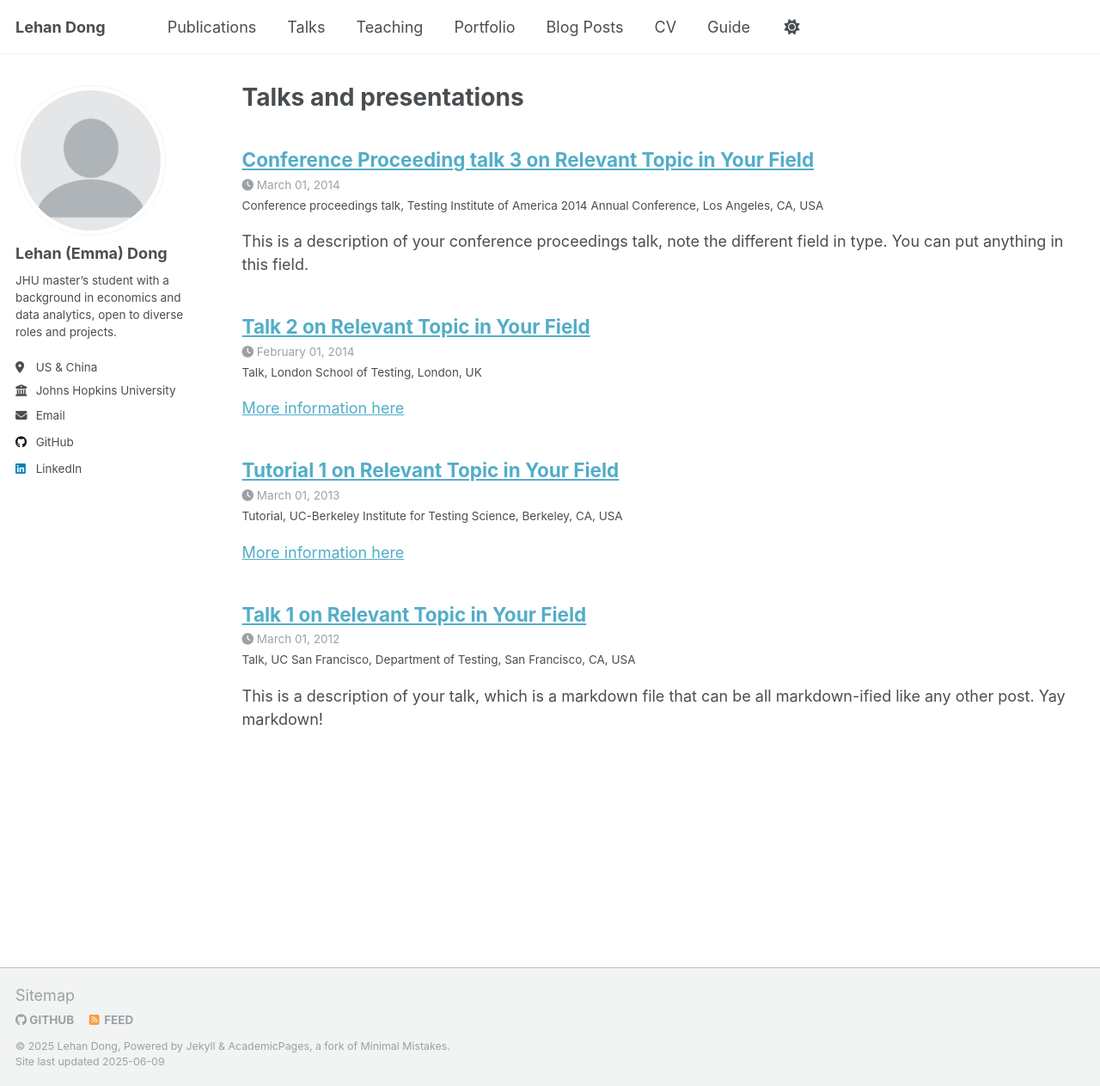
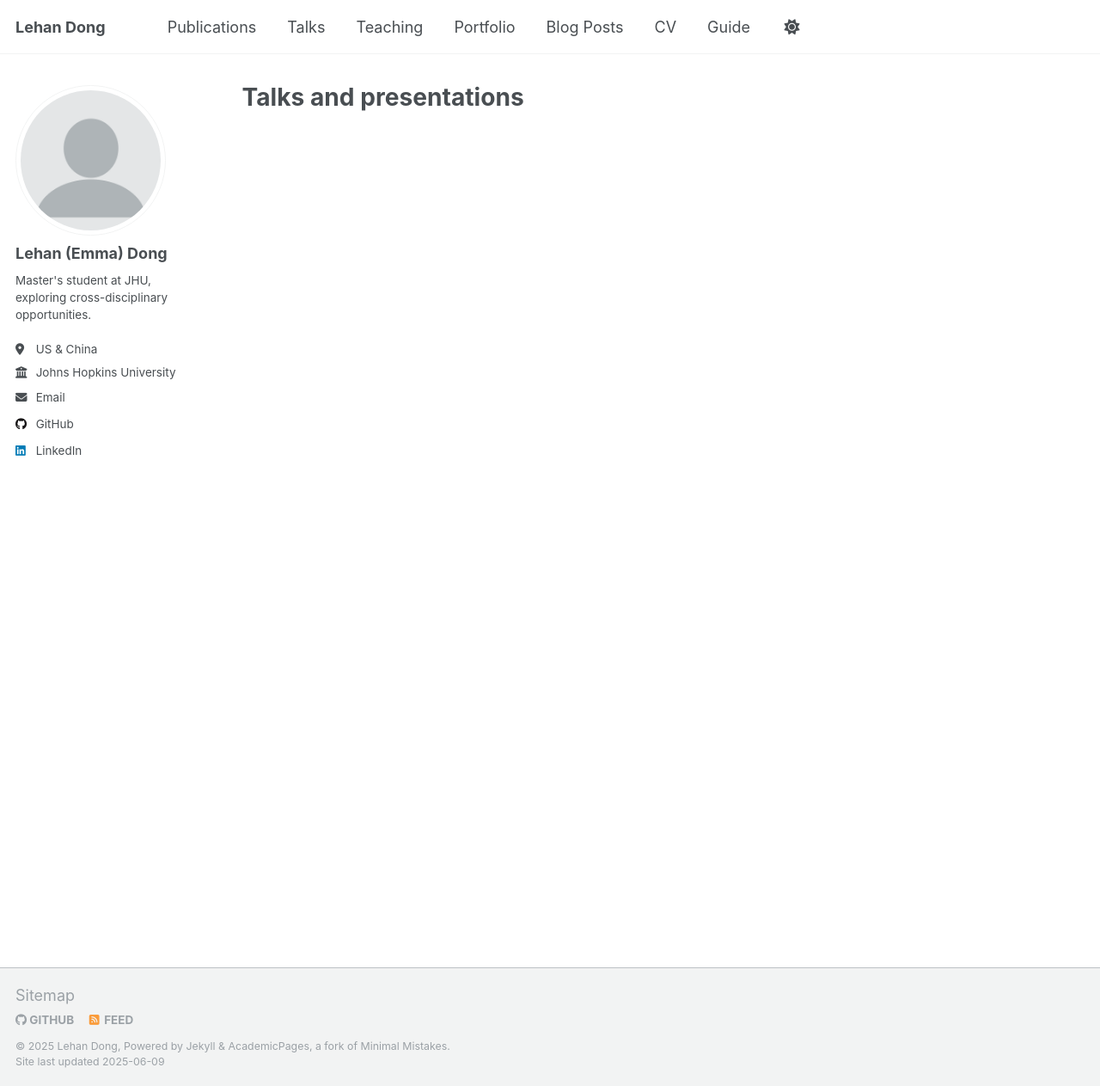
Before and after one commit to LehanDong/lehandongwebsite, a Jekyll site: the page built from _pages/talks.html, in a window 1280 px wide and 1263 px high. Shown: the whole window at 86% size. Built offline with Jekyll 4.4.1, drawn with Linux system fonts in a browser that asks for light colours; part of the change alters nothing that is shown.

Commit message:
_config.yml

```diff
--- a/_config.yml
+++ b/_config.yml
@@ -9,7 +9,7 @@
 # Basic Site Settings
 title: "Lehan Dong"
 name: "Lehan Dong"
-description: "Master’s student at Johns Hopkins University, exploring interdisciplinary approaches to business, technology, and policy challenges."
+description: "Master's student at JHU, exploring cross-disciplinary opportunities."
 url: "https://lehandong.github.io"
 baseurl: "/lehandongwebsite"
 repository: "lehandong/lehandong.github.io"
@@ -22,7 +22,7 @@ author:
   avatar           : "profile.png"
   name             : "Lehan (Emma) Dong"
   pronouns         : # example: "she/her"
-  bio              : "JHU master’s student with a background in economics and data analytics, open to diverse roles and projects."
+  bio              : "Master's student at JHU, exploring cross-disciplinary opportunities."
   location         : "US & China"
   employer         : "Johns Hopkins University"
   email            : "lehandongwork@gmail.com"
@@ -71,44 +71,7 @@ breadcrumbs              : false # true, false (default)
 words_per_minute         : 160
 future                   : true
 read_more                : "disabled" # if enabled, adds "Read more" links to excerpts
-talkmap_link             : false      #change to true to add link to talkmap on talks page
-comments:
-  provider               : # false (default), "disqus", "discourse", "facebook", "google-plus", "staticman", "custom"
-  disqus:
-    shortname            :
-  discourse:
-    server               : # https://meta.discourse.org/t/embedding-discourse-comments-via-javascript/31963 , e.g.: meta.discourse.org
-  facebook:
-    appid                :
-    num_posts            : # 5 (default)
-    colorscheme          : # "light" (default), "dark"
-staticman:
-  allowedFields          : ['name', 'email', 'url', 'message']
-  branch                 : "gh-pages" # "master", "gh-pages"
-  commitMessage          : "New comment."
-  filename               : comment-{@timestamp}
-  format                 : "yml"
-  moderation             : true
-  path                   : "_data/comments/{options.slug}"
-  requiredFields         : ['name', 'email', 'message']
-  transforms:
-    email                : "md5"
-  generatedFields:
-    date:
-      type               : "date"
-      options:
-        format           : "iso8601" # "iso8601" (default), "timestamp-seconds", "timestamp-milliseconds"
-atom_feed:
-  hide                   : false     # change to true to hide the RSS feed in the footer
-  path                   : # blank (default) uses feed.xml
-
-
-# SEO Related
-google_site_verification :
-bing_site_verification   :
-alexa_site_verification  :
-yandex_site_verification :
-
+#talkmap_link             : false      #change to true to add link to talkmap on talks page
 
 # Social Sharing
 twitter:
@@ -204,9 +167,9 @@ collections:
   portfolio:
     output: true
     permalink: /:collection/:path/
-  talks:
-    output: true
-    permalink: /:collection/:path/
+#  talks:
+#    output: true
+#    permalink: /:collection/:path/
 
 
 # These settings control how pages and collections are included in the site
@@ -230,14 +193,14 @@ defaults:
       layout: single
       author_profile: true
   # _teaching
-  - scope:
-      path: ""
-      type: teaching
-    values:
-      layout: single
-      author_profile: true
-      share: true
-      comments: true
+ # - scope:
+ #     path: ""
+  #    type: teaching
+   # values:
+    #  layout: single
+     # author_profile: true
+      #share: true
+      #comments: true
   # _publications
   - scope:
       path: ""
@@ -257,13 +220,13 @@ defaults:
       share: true
       comment: true
   # _talks
-  - scope:
-      path: ""
-      type: talks
-    values:
-      layout: talk
-      author_profile: true
-      share: true
+#  - scope:
+#      path: ""
+#      type: talks
+#    values:
+#      layout: talk
+#      author_profile: true
+#      share: true
 
 
 # Sass/SCSS
```
